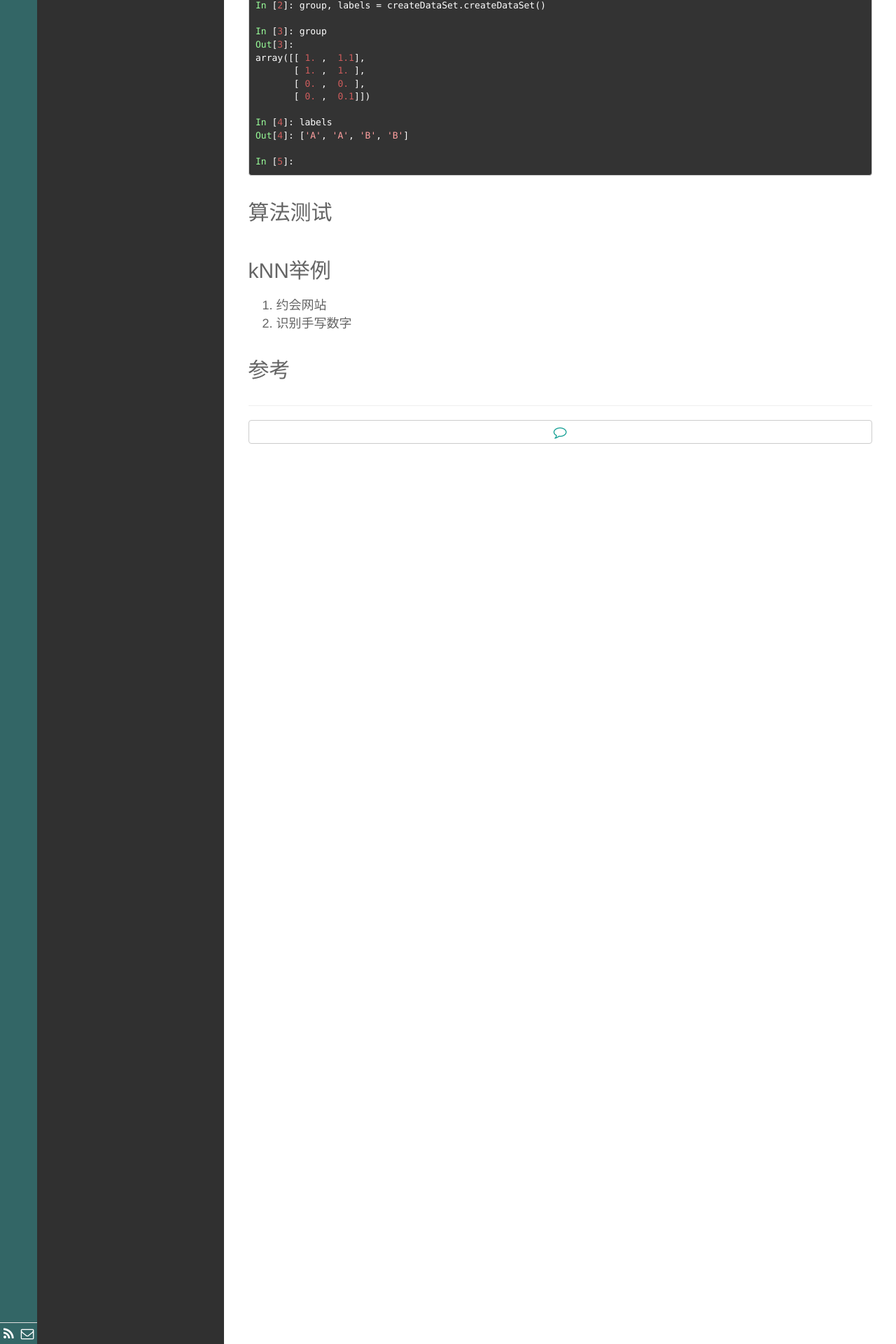
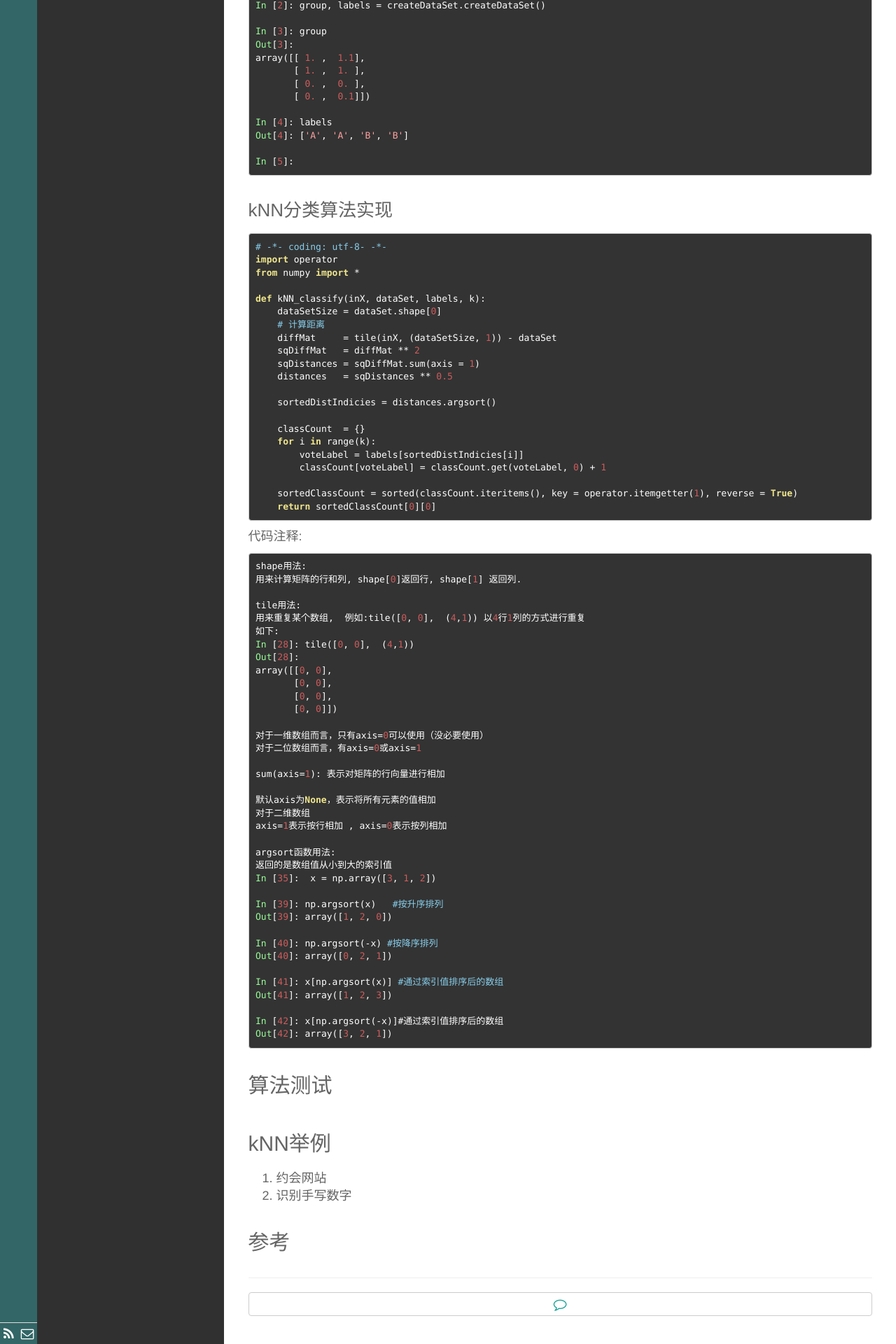
Before and after one commit to wuxiaoer/wuxiaoer.github.io, a Jekyll site: the page built from _posts/Tech/2016-04-04-ML-kNN.md, in a window 1280 px wide. Shown: the part 2392-4312 px from the top of the page at 70% size. Built offline with Jekyll 4.4.1, drawn with Linux system fonts in a browser that asks for light colours; Markdown is read by kramdown in place of the engine named in the settings.

Commit message:
modify the content of ml-knn

````diff
--- a/_posts/Tech/2016-04-04-ML-kNN.md
+++ b/_posts/Tech/2016-04-04-ML-kNN.md
@@ -100,6 +100,74 @@ Out[4]: ['A', 'A', 'B', 'B']
 In [5]:
 {% endhighlight %}
 
+### kNN分类算法实现
+
+{% highlight python %}
+# -*- coding: utf-8- -*-
+import operator
+from numpy import *
+
+def kNN_classify(inX, dataSet, labels, k):
+    dataSetSize = dataSet.shape[0]
+    # 计算距离
+    diffMat     = tile(inX, (dataSetSize, 1)) - dataSet
+    sqDiffMat   = diffMat ** 2
+    sqDistances = sqDiffMat.sum(axis = 1)
+    distances   = sqDistances ** 0.5
+
+    sortedDistIndicies = distances.argsort()
+
+    classCount  = {}
+    for i in range(k):
+        voteLabel = labels[sortedDistIndicies[i]]
+        classCount[voteLabel] = classCount.get(voteLabel, 0) + 1
+
+    sortedClassCount = sorted(classCount.iteritems(), key = operator.itemgetter(1), reverse = True)
+    return sortedClassCount[0][0]
+{% endhighlight %}
+
+代码注释:
+
+```
+shape用法:
+用来计算矩阵的行和列, shape[0]返回行, shape[1] 返回列.
+
+tile用法:
+用来重复某个数组,  例如:tile([0, 0],  (4,1)) 以4行1列的方式进行重复
+如下:
+In [28]: tile([0, 0],  (4,1))
+Out[28]:
+array([[0, 0],
+       [0, 0],
+       [0, 0],
+       [0, 0]])
+
+对于一维数组而言，只有axis=0可以使用（没必要使用）
+对于二位数组而言，有axis=0或axis=1
+
+sum(axis=1): 表示对矩阵的行向量进行相加
+
+默认axis为None，表示将所有元素的值相加
+对于二维数组
+axis=1表示按行相加 , axis=0表示按列相加
+
+argsort函数用法:
+返回的是数组值从小到大的索引值
+In [35]:  x = np.array([3, 1, 2])
+
+In [39]: np.argsort(x)   #按升序排列
+Out[39]: array([1, 2, 0])
+
+In [40]: np.argsort(-x) #按降序排列
+Out[40]: array([0, 2, 1])
+
+In [41]: x[np.argsort(x)] #通过索引值排序后的数组
+Out[41]: array([1, 2, 3])
+
+In [42]: x[np.argsort(-x)]#通过索引值排序后的数组
+Out[42]: array([3, 2, 1])
+
+```
 
 ## 算法测试
 
````
